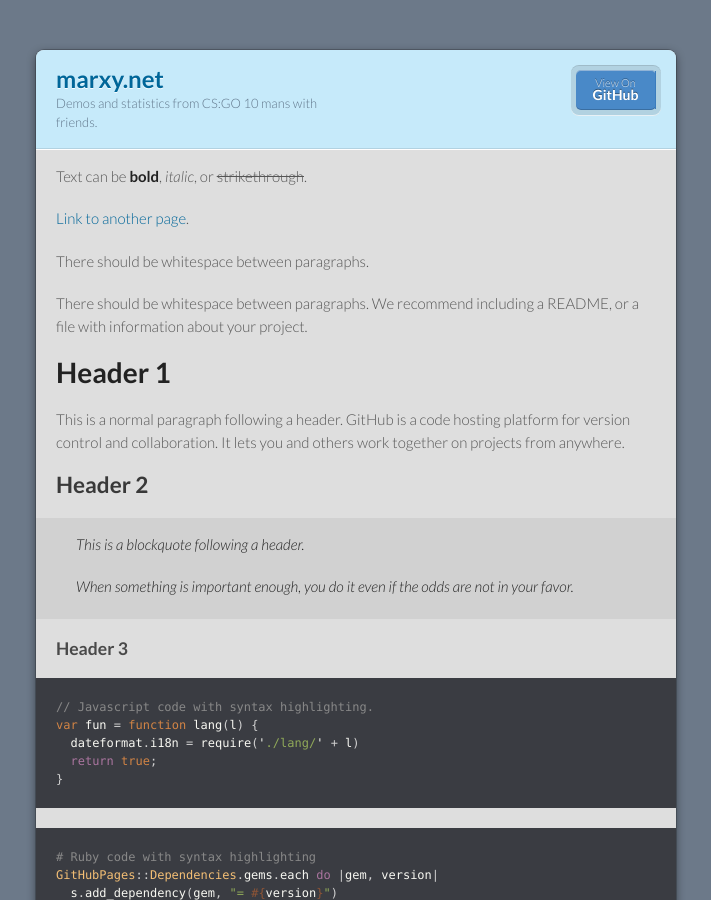
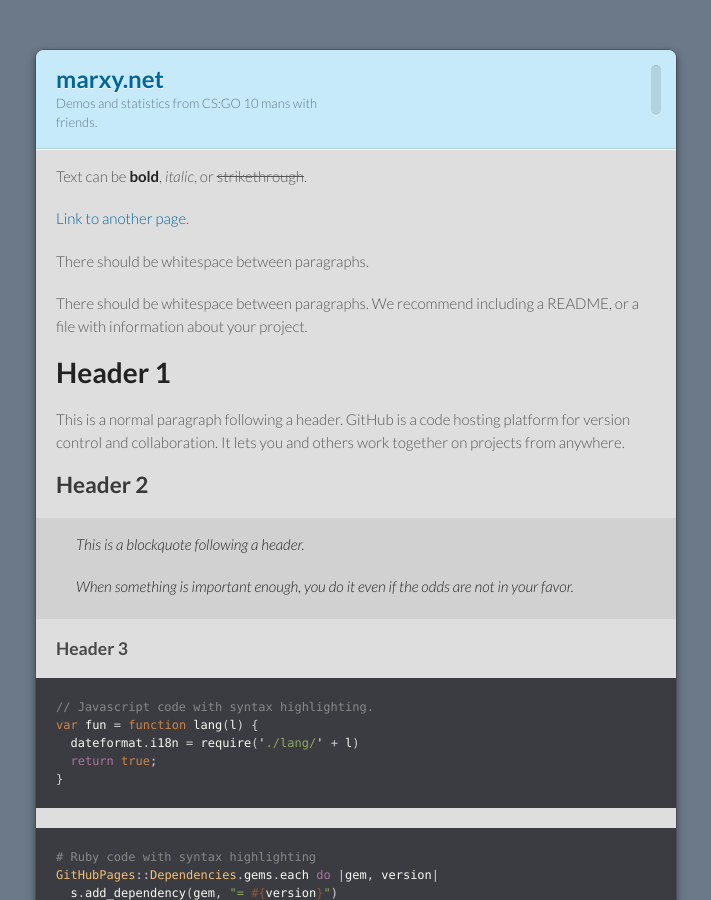
Before and after one commit to pages-themes/modernist, a Jekyll site: the page built from index.md, in a window 1280 px wide and 900 px high. Shown: the whole window, without its empty margins (284-995 px from the left). Built offline with Jekyll 4.4.1, drawn with Linux system fonts in a browser that asks for light colours.

Commit message:
Update default.html

```diff
--- a/_layouts/default.html
+++ b/_layouts/default.html
@@ -27,7 +27,6 @@
           <li><a href="{{ site.github.zip_url }}">Download <strong>ZIP File</strong></a></li>
           <li><a href="{{ site.github.tar_url }}">Download <strong>TAR Ball</strong></a></li>
         {% endif %}
-          <li><a href="{{ site.github.repository_url }}">View On <strong>GitHub</strong></a></li>
         </ul>
       </header>
       <section>
```
